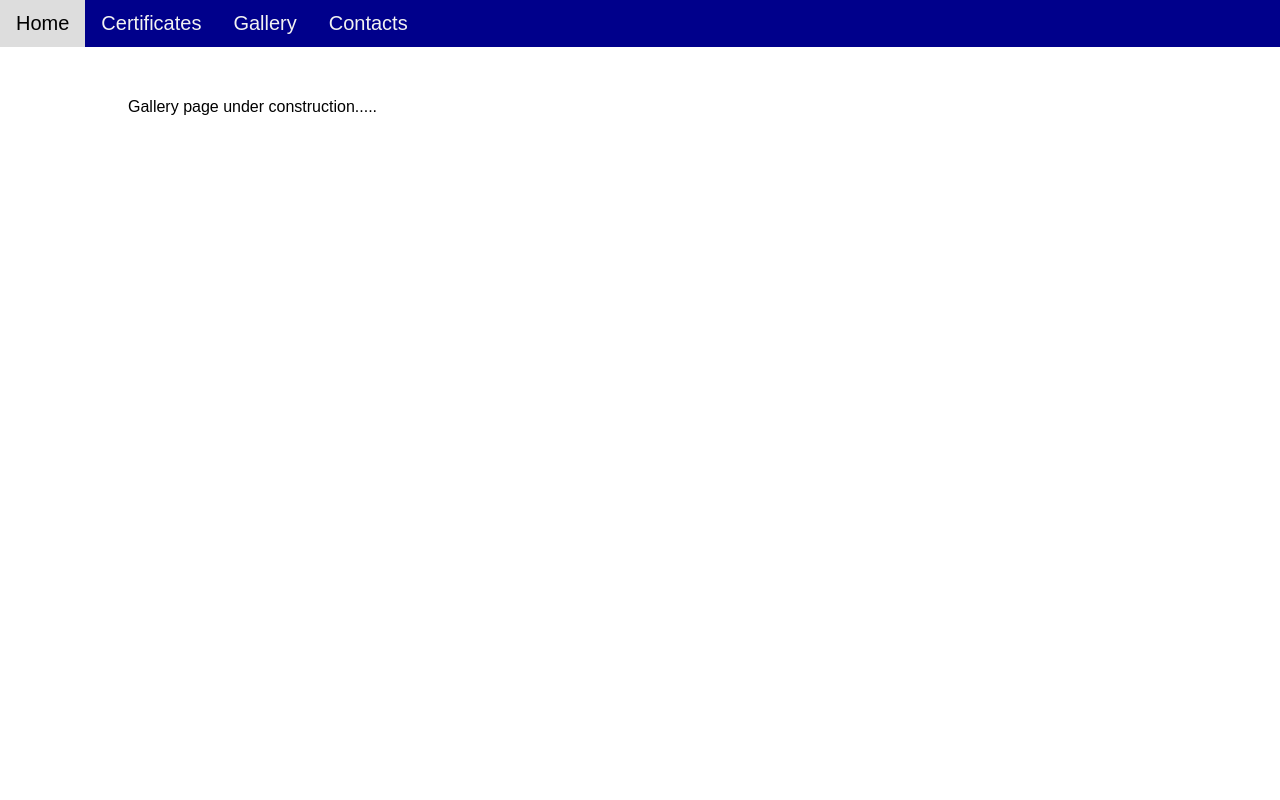
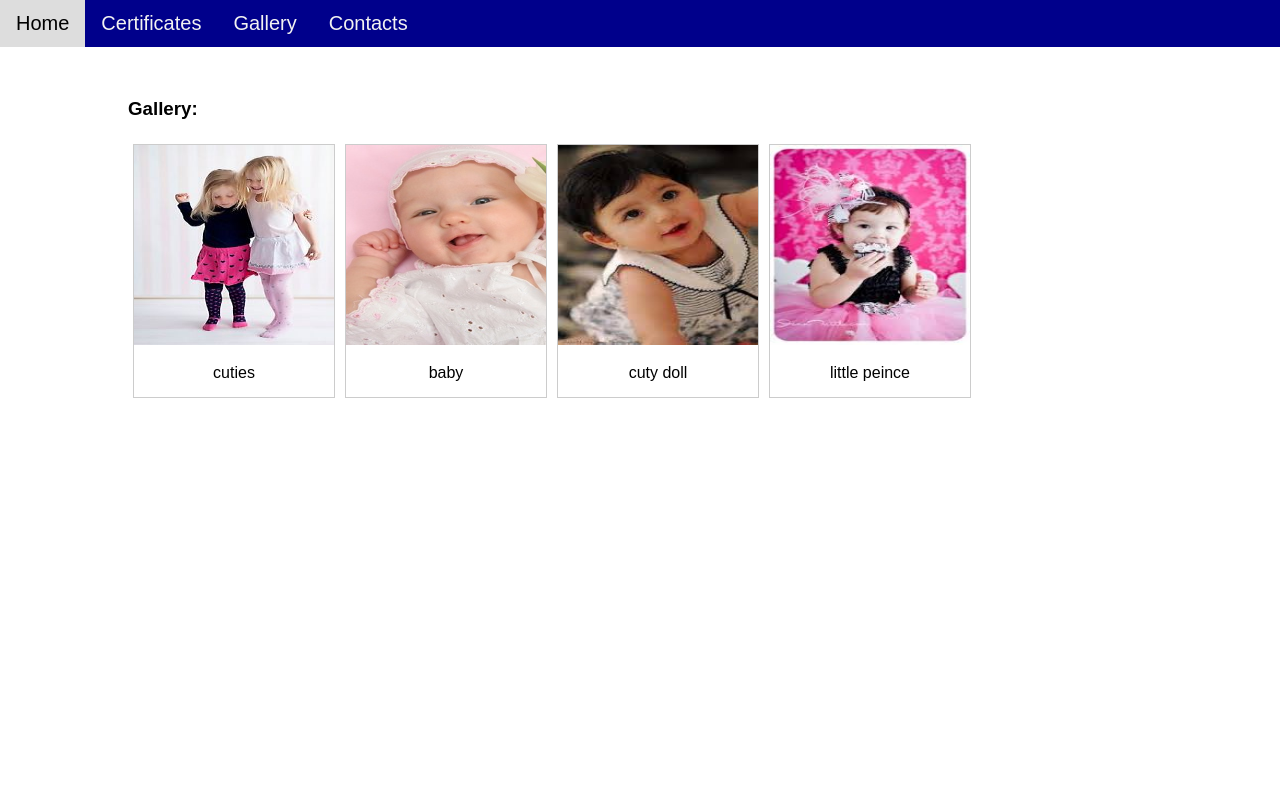
Before and after one commit to iamshettynishchitha/myblog, a plain HTML site: page gallery.html in a window 1280 px wide. Shown: the top 800 px of the page. Drawn offline with Linux system fonts and the light colour scheme.

Commit message:
added images to gallery page

```diff
--- a/css/main.css
+++ b/css/main.css
@@ -34,3 +34,21 @@ P{
     background-color: darkblue;
     color: white;
 }
+/*style for gallery*/
+div.gallery{
+    margin: 5px;
+    border: 1px solid #ccc;
+    float: left;
+    width: 200px;
+}
+div.gallery:hover{
+    border: 1px solid #f2f2;
+}
+div.gallery img{
+    width: 100%;
+    height: 200px;
+}
+.desc{
+    padding: 15px;
+    text-align: center;
+}
--- a/gallery.html
+++ b/gallery.html
@@ -15,12 +15,31 @@
         <!--- end of Navigation bar-->
     <!--body content-->
         <div class="content">
-        <p>
-          Gallery page under construction.....
+       <h3>Gallery:</h3>
+        <!--gallery content-->
+           <div class="gallery">
+            <img src="image/1.jpg" alt="image-1"/>
+               <div class="desc">cuties</div>
 
-            </p>
+            </div>
+             <div class="gallery">
+            <img src="image/2.jpg" alt="image-1"/>
+               <div class="desc">baby</div>
+
+            </div>
+             <div class="gallery">
+            <img src="image/3.jpg" alt="image-1"/>
+               <div class="desc">cuty doll</div>
+
+            </div>
+             <div class="gallery">
+            <img src="image/4.jpg" alt="image-1"/>
+               <div class="desc">little peince</div>
+
+            </div>
 
 
+            <!end of gallery content-->
 
         </div>
      <!-- end body content-->
```
Also changed, not shown: image/1.jpg (added), image/2.jpg (added), image/3.jpg (added), image/4.jpg (added).
